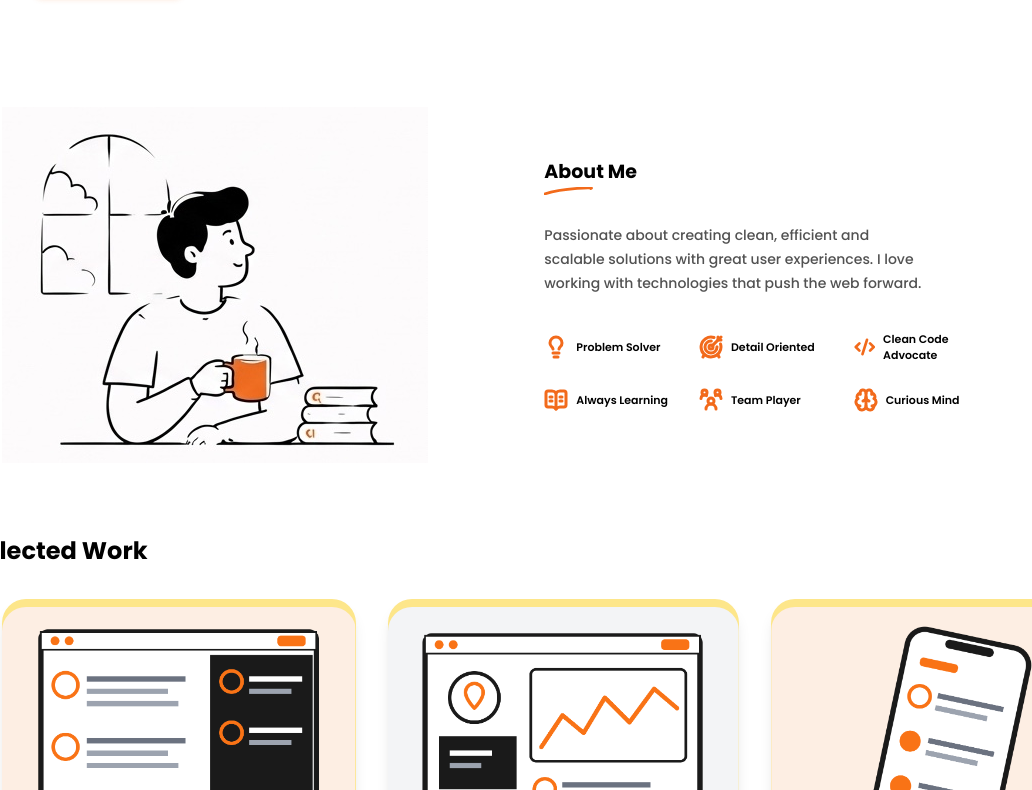
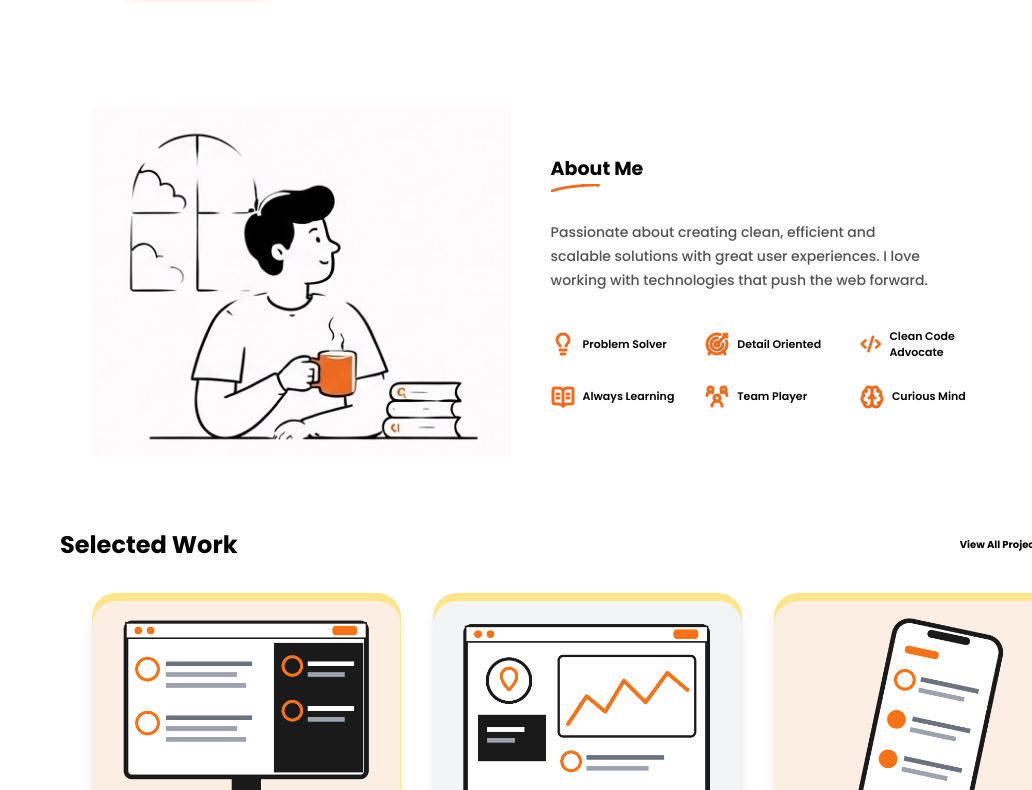
Before and after one commit to MOHAMED-BASIDI/AH.projects, a website: page index.html in a window 1280 px wide. Shown: the part 403-1193 px from the top of the page, without its empty margins (78-1110 px from the left). Drawn offline with nearby package versions, Linux system fonts and the light colour scheme.

Commit message:
fix: correct main section size

```diff
--- a/index.html
+++ b/index.html
@@ -16,7 +16,7 @@
   <body class="font-['Poppins'] w-[100vw]">
     <header></header>
 
-    <main>
+    <main class="mx-auto max-w-[1100px]">
 
       <section
         class="grid grid-cols-1 items-center gap-8 px-5 py-8 sm:px-8 md:grid-cols-[1fr,1.15fr] md:gap-10 md:px-12 lg:px-20 lg:py-14">
```
